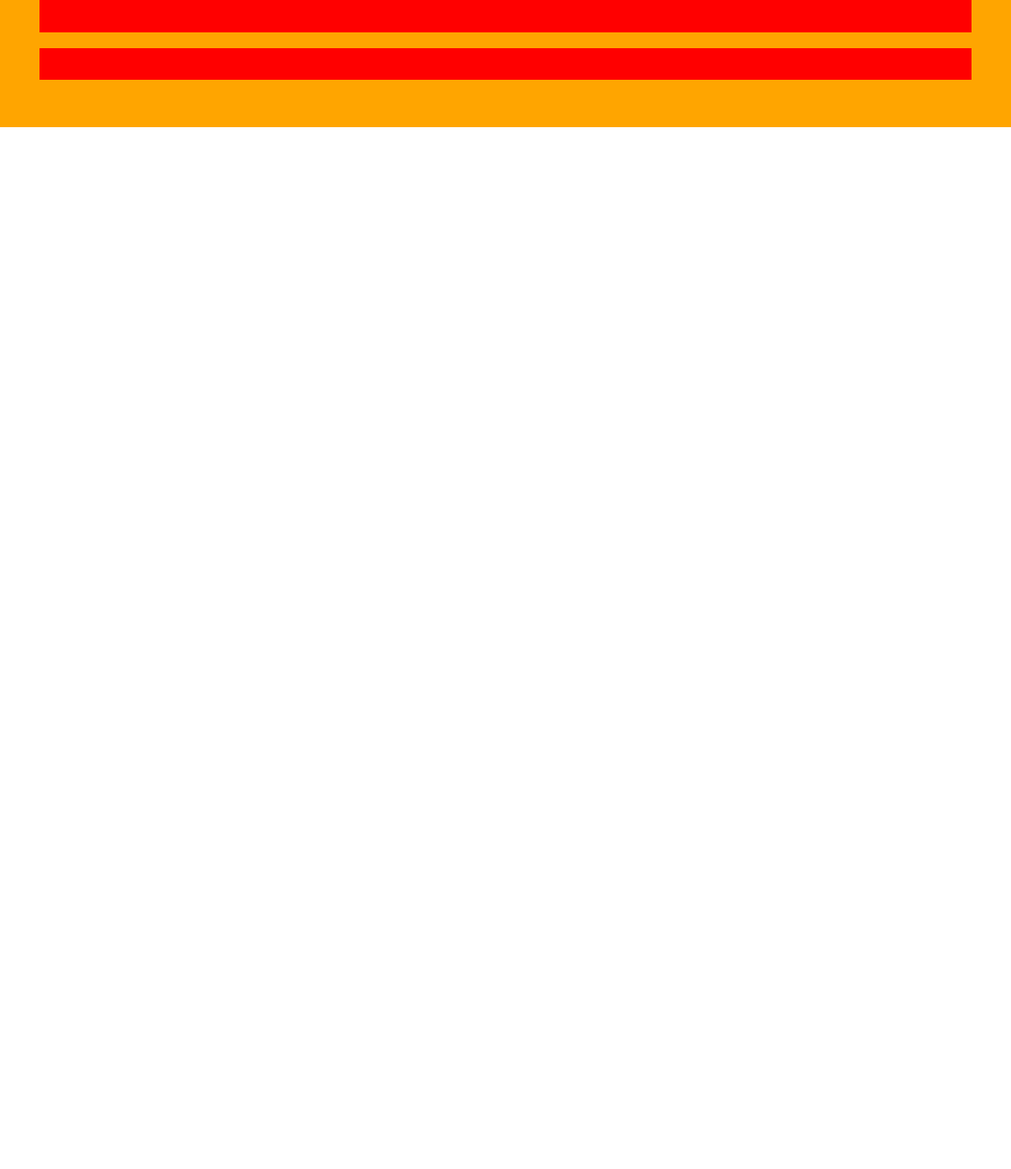
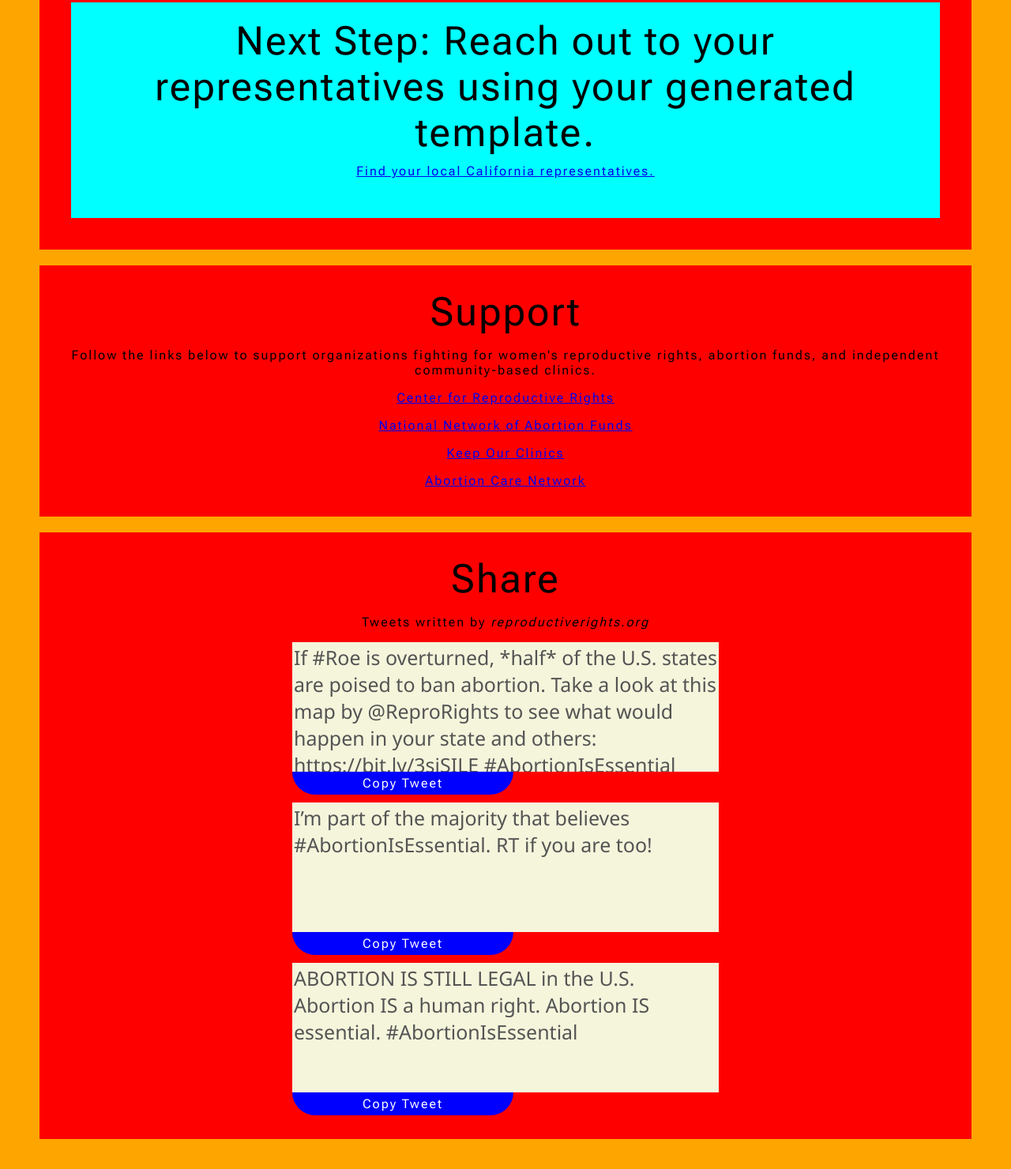
Before and after one commit to kathleenzz/Womens-Right-to-Abortion, a plain HTML site: page index.html in a window 1280 px wide. Shown: the part 2093-3573 px from the top of the page at 79% size. Before the commit the page ends 2254 px from the top, so only its background shows below. Drawn offline with nearby package versions, Linux system fonts and the light colour scheme.

Commit message:
more js; implement copy + paste, fixed layout(ish?)

```diff
--- a/index.html
+++ b/index.html
@@ -2,7 +2,8 @@
 <html>
     <head>
         <title>Women's Right to Abortion</title>
-        <link rel="stylesheet" href="styles.css">
+        <link href="https://fonts.googleapis.com/css2?family=Roboto+Flex:opsz@8..144&display=swap" rel="stylesheet"> <!--font-->
+        <link rel="stylesheet" href="styles.css"> <!--css delete in popcode-->
     </head>
     <body>
         <div class="navBar">
@@ -71,8 +72,9 @@
         <div id="HowToHelp">
             <p class="subtitles">TAKE ACTION</p>
             <div class="action1">
+                <div class="action1Section">
                     <p> Write a letter to your representative!</p>
-                <p> Use the generator below to create a template to send to your local and states representatives and show that you care about this movement.</p>
+                    <p> Use the generator below to create a template to send to your local and states representatives and show that you care about this important movement.</p>
 
                     <div class="generator">
                         <input class="inputName" placeholder="Name...">
@@ -83,16 +85,37 @@
 
                         <div class="template"></div>
 
+                    </div>
+                </div>
 
-                    <button><a href="https://findyourrep.legislature.ca.gov/">Find your local California representatives.</a></button>
-
+                <div class="action1Section">
+                    <p>Next Step: Reach out to your representatives using your generated template. </p>
+                    <a href="https://findyourrep.legislature.ca.gov/">Find your local California representatives.</a>
                 </div>
             </div>
             <div class="action2">
-                <p>Donate using the links below.</p>
+                <p>Support</p>
+                <p>Follow the links below to support organizations fighting for women's reproductive rights, abortion funds, and independent community-based clinics.</p>
+                <p><a href="https://secure3.convio.net/cfrr/site/Donation2?11189.donation=form1&df_id=11189&mfc_pref=T&s_src=21RRFR0421CTA&s_subsrc=datasync&utm_medium=web&utm_source=crr&utm_campaign=21RRFR0421CTA&autologin=true">Center for Reproductive Rights</a></p>
+                <p><a href="https://abortionfunds.org/">National Network of Abortion Funds</a></p>
+                <p><a href="https://keepourclinics.org/">Keep Our Clinics</a></p>
+                <p><a href="https://abortioncarenetwork.org/">Abortion Care Network</a></p>
 
             </div>
             <div class="action3">
+                <p>Share</p>
+                <p>Tweets written by <em>reproductiverights.org</em></p>
+                <div class="tweetSection">
+                    <textarea type="text" value="If #Roe is overturned, *half* of the U.S. states are poised to ban abortion. Take a look at this map by @ReproRights to see what would happen in your state and others: https://bit.ly/3siSILE #AbortionIsEssential #SCOTUS" id="copyTweet" disabled>If #Roe is overturned, *half* of the U.S. states are poised to ban abortion. Take a look at this map by @ReproRights to see what would happen in your state and others: https://bit.ly/3siSILE #AbortionIsEssential #SCOTUS</textarea>
+                    <div onclick="copyPasteTweet1()">Copy Tweet</div>
+
+                    <textarea type="text" value="I’m part of the majority that believes #AbortionIsEssential. RT if you are too!" id="copyTweet2" disabled>I’m part of the majority that believes #AbortionIsEssential. RT if you are too!</textarea>
+                    <div onclick="copyPasteTweet2()">Copy Tweet</div>
+
+                    <textarea type="text" value="ABORTION IS STILL LEGAL in the U.S. Abortion IS a human right. Abortion IS essential. #AbortionIsEssential" id="copyTweet3" disabled>ABORTION IS STILL LEGAL in the U.S. Abortion IS a human right. Abortion IS essential. #AbortionIsEssential</textarea>
+                    <div onclick="copyPasteTweet3()">Copy Tweet</div>
+
+                </div>
 
             </div>
         </div>
--- a/script.js
+++ b/script.js
@@ -14,5 +14,39 @@ $("#generate").click(function(){
 
     $(".template").text(`Dear [Representative]. My name is ${name}. ${description} A leaked initial draft from the Supreme Court, threatens the constitutional rights of a woman to an abortion as established by the landmark decision in the case of Planned Parenthood v. Casey-- more notably known as Roe v. Wade. The United States Government does not have a place to restrict or ban safe medical procedures. The only people who have a right to decide what is best for a woman is the woman herself and her doctor. The decision to overturn this benchmark opinion sets dangerous precendent for the future of all women. By limiting a woman's right to choose, the U.S. Government undermines the freedom and values upon which this nation was founded.`);
 
+});
 
-});
+// copy and paste
+
+function copyPasteTweet1() {
+  let copyText = document.getElementById("copyTweet");
+
+  copyText.select();
+
+  navigator.clipboard.writeText(copyText.value);
+
+  alert(`Copied the text: ${copyText.value}`);
+
+}
+
+function copyPasteTweet2() {
+  let copyText = document.getElementById("copyTweet2");
+
+  copyText.select();
+
+  navigator.clipboard.writeText(copyText.value);
+
+  alert(`Copied the text: ${copyText.value}`);
+
+}
+
+function copyPasteTweet3() {
+  let copyText = document.getElementById("copyTweet3");
+
+  copyText.select();
+
+  navigator.clipboard.writeText(copyText.value);
+
+  alert(`Copied the text: ${copyText.value}`);
+
+}
--- a/styles.css
+++ b/styles.css
@@ -2,6 +2,8 @@ html,
 body {
   margin: 0;
   padding: 0;
+  font-family: 'Roboto Flex', sans-serif; /* DESIGNER CHANGE*/
+  letter-spacing: 2px;
 }
 
 /* navbar styling */
@@ -45,7 +47,7 @@ li {
 }
 .navBar button:hover {
   cursor: pointer;
-  text-decoration: underline;
+  /* text-decoration: underline; */
   border: 5px solid white; /* DESIGNER CHANGE */
   background-color: yellow; /* DESIGNER CHANGE */
 }
@@ -113,12 +115,6 @@ li {
 
 }
 
-.secondColumn>div>img {
-  /*sizes article preview iamges accordingly */
-
-
-}
-
 .secondColumn>div>p {
   /* article title styling */
   font: arial; /* DESIGNER CHANGE*/
@@ -164,7 +160,8 @@ li {
 }
 
 #HowToHelp p:first-child {
-  font-size: 25px;
+  font-size: 50px;
+  margin: 10px;
 }
 
 .action1,
@@ -173,6 +170,19 @@ li {
   background-color: red; /* DESIGNER CHANGE*/
   padding: 20px;
   margin: 10px 0;
+
+  text-align: center;
+}
+
+.action1Section {
+  background-color:aqua; /* DESIGNER CHANGE */
+  padding: 10px 10px;
+  margin: 20px;
+  text-align: center;
+}
+
+.action1Section:last-child {
+  padding-bottom: 50px;
 }
 
 .generator {
@@ -202,3 +212,37 @@ button {
   padding: 15px;
   margin: 15px;
 }
+
+
+.tweetSection textarea {
+  height: 20vh;
+  resize: none;
+  font-size: 25px;
+  border: none; /* DESIGNERS CHANGE */
+  background-color: beige; /* DESIGNERS CHANGE */
+  font-family:'Segoe UI', Tahoma, Geneva, Verdana, sans-serif; /* DESIGNERS CHANGE */
+}
+
+.tweetSection {
+  display: flex;
+  flex-direction: column;
+  justify-content: center;
+  padding: 0 300px;
+}
+
+.tweetSection div {
+  background-color: blue; /* DESIGNER CHANGE */
+  color: white;
+  width: 50%;
+  border-radius: 0 0 40px 40px;
+  padding: 5px;
+}
+
+.tweetSection div:nth-child(even) {
+ margin-bottom: 10px; /* targets even childs LOLOL I am so sorry if U are reading this code.  It is 12 in the AM! */
+}
+
+.tweetSection div:hover {
+  cursor: pointer;
+  background-color: purple; /* DESIGNER CHANGE */
+}
```
Lines whose indentation alone changed are shown as unchanged.
